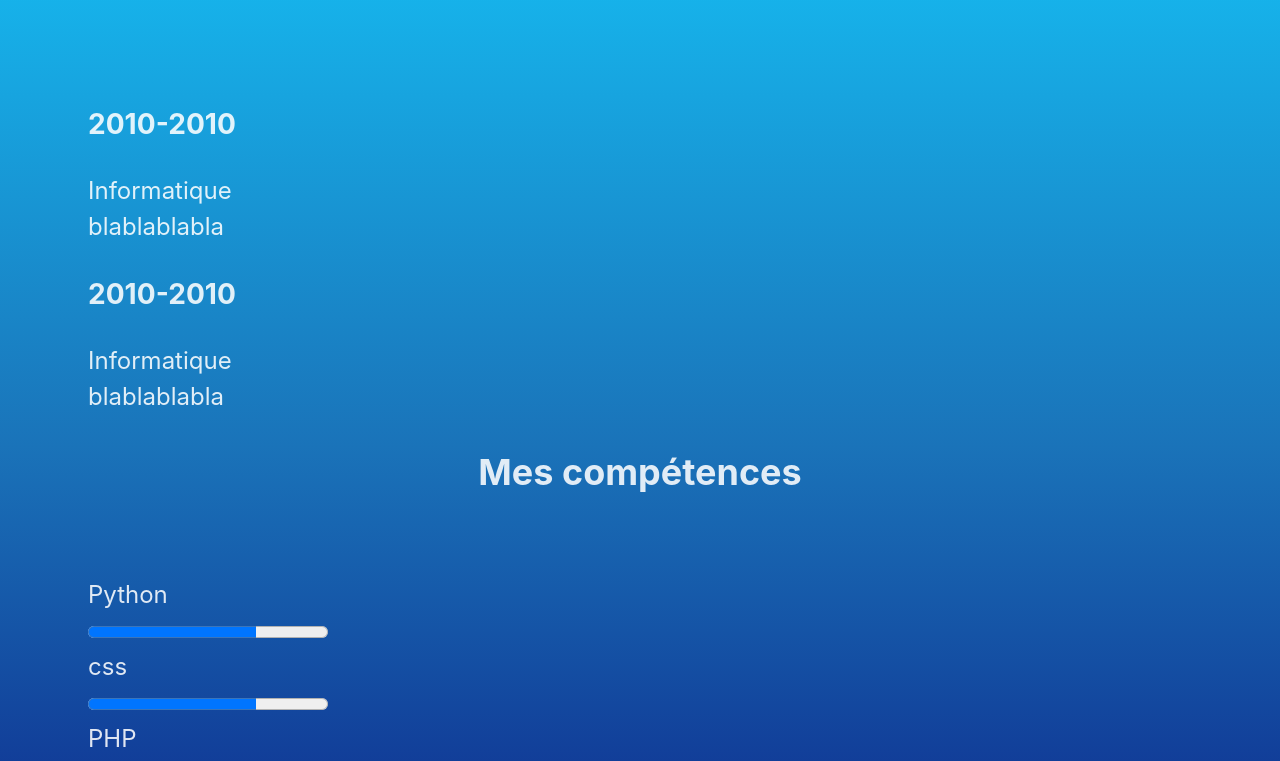
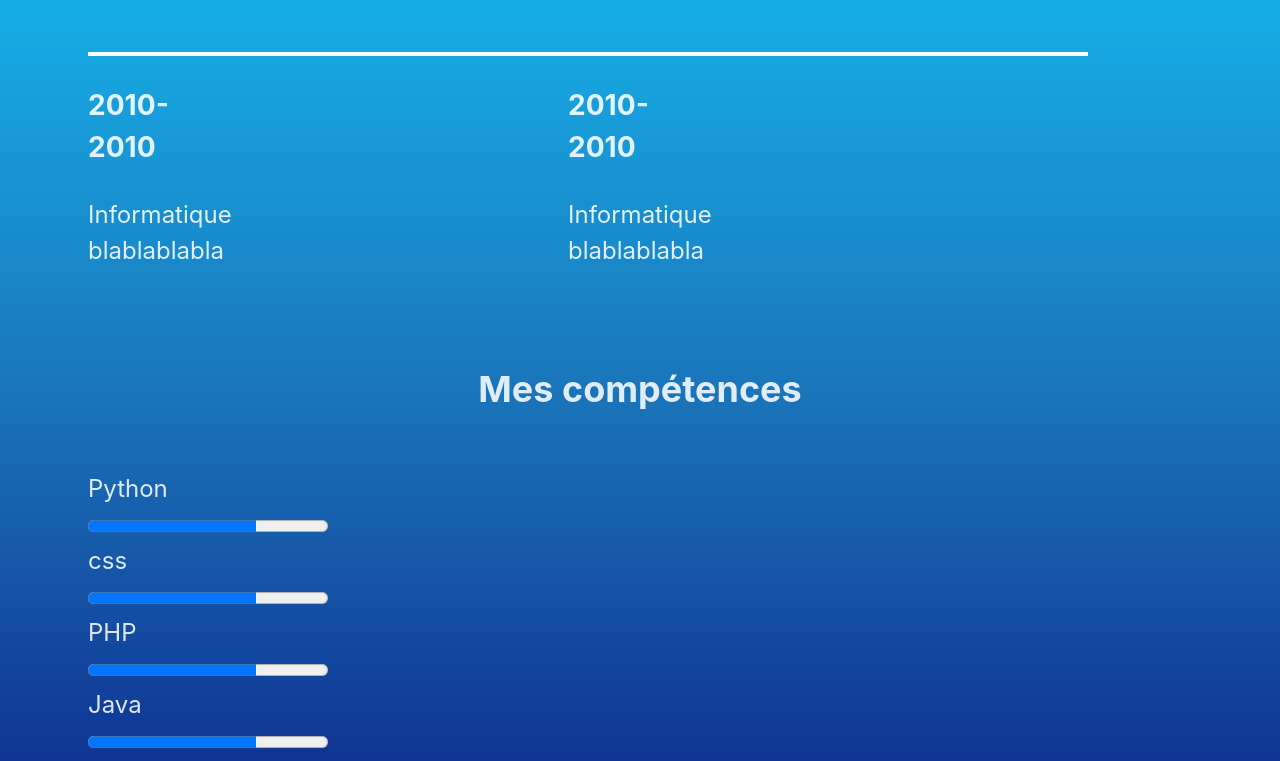
Before and after one commit to Orabis/portfolio, a website built with Vite: page index.html in a window 1280 px wide. Shown: the part 686-1447 px from the top of the page. Built offline with nearby package versions, Linux system fonts and the light colour scheme.

Commit message:
animation dates, refaire les différentes parties de la page

```diff
--- a/index.html
+++ b/index.html
@@ -38,23 +38,26 @@
       </div>
     </div>
 
-    <div class="spacing" id="parcours">
+    <div class="parcours" id="parcours">
       <h2 class="center">Mon Parcours</h2>
-      <div class="timeline">
-        <div class="container right">
+      <div class="timeline-container">
+        <div id="timeline" class="timeline"></div>
+        <div class="">
+        <div id="event1" class="event" style="left:0">
           <h3>2010-2010</h3>
           <p>Informatique</p>
           <p>blablablabla</p>
         </div>
-        <div class="container left">
+        <div id="event2" class="event" style="left:20em;">
           <h3>2010-2010</h3>
           <p>Informatique</p>
           <p>blablablabla</p>
         </div>
+        </div>
       </div>
     </div>
 
-    <div class="spacing" id="compétences">
+    <div class="" id="compétences">
       <h2 class="center">Mes compétences</h2>
       <div class="container">
         <div class="language">
--- a/src/main.ts
+++ b/src/main.ts
@@ -17,3 +17,34 @@ document.addEventListener('DOMContentLoaded', () => {
         }
     }, 1000);
 });
+window.onload = () => {
+    const timeline = document.getElementById('timeline') as HTMLElement;
+    const events = document.querySelectorAll('.event') as NodeListOf<HTMLElement>;
+
+    // Fonction pour vérifier si l'élément est visible
+    const isInViewport = (elem: HTMLElement) => {
+        const rect = elem.getBoundingClientRect();
+        return (
+            rect.top >= 0 &&
+            rect.left >= 0 &&
+            rect.bottom <= (window.innerHeight || document.documentElement.clientHeight) &&
+            rect.right <= (window.innerWidth || document.documentElement.clientWidth)
+        );
+    };
+    const handleScroll = () => {
+        if (isInViewport(timeline)) {
+            // Déclenche l'animation si l'élément est visible
+            timeline.style.width = '1000px';
+
+            setTimeout(() => {
+                events.forEach(event => event.style.opacity = '1');
+            }, 900);
+
+            // Une fois l'animation déclenchée, on retire l'écouteur pour ne pas la relancer
+            window.removeEventListener('scroll', handleScroll);
+        }
+    };
+
+    // Ajoute l'écouteur d'événement au défilement
+    window.addEventListener('scroll', handleScroll);
+};
--- a/src/style.css
+++ b/src/style.css
@@ -61,12 +61,13 @@ p {
   text-decoration-color: white;
 }
 .center{
-  text-align : center
+  text-align : center;
+  margin-bottom: 5%;
 }
 .spacing{
   display:flex;
   flex-direction: column;
-  gap:2em;
+  gap:3em;
 }
 
 
@@ -121,3 +122,27 @@ p {
 .blockInteract{
   overflow: hidden;
 }
+.parcours{
+
+}
+
+.timeline-container {
+  position: relative;
+  padding-bottom: 25%;
+  width: 100px; /* Ajuste la largeur du conteneur */
+}
+
+.timeline {
+  position: relative;
+  width: 0;
+  height: 4px;
+  background-color: white;
+  transition: width 2s ease-out;
+}
+
+.event {
+  position: absolute;
+  left: 20px;
+  opacity: 0;
+  transition: opacity 0.5s ease-out;
+}
```
